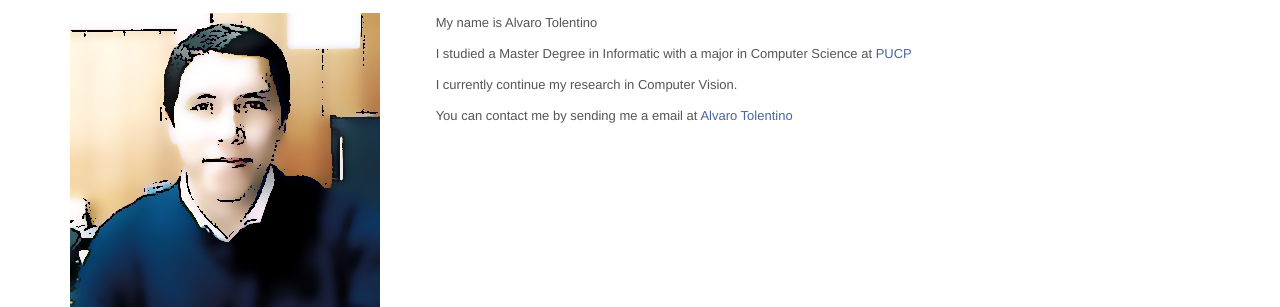
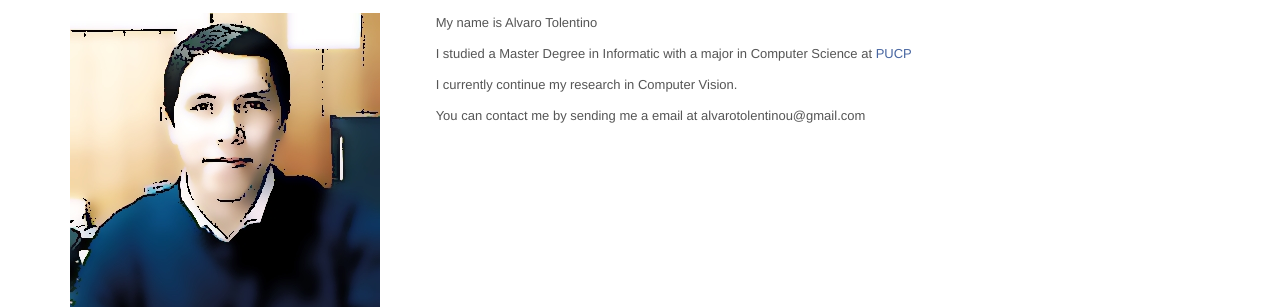
Before and after one commit to alvarotolentino/alvarotolentino.github.io, a Jekyll site: the page built from index.html, in a window 1280 px wide. Shown: the part 2110-2417 px from the top of the page. Built offline with Jekyll 4.4.1, drawn with Linux system fonts in a browser that asks for light colours.

Commit message:
Ofuscate email

```diff
--- a/_includes/head.html
+++ b/_includes/head.html
@@ -37,4 +37,12 @@
   <link rel="stylesheet" href="{{ "/assets/css/syntax.css" | prepend: site.baseurl }}">
   <link rel="stylesheet" href="{{ "/assets/css/prettify.css" | prepend: site.baseurl }}">
   <script src="{{ "/assets/js/code/prettify.js" | prepend: site.baseurl }}"></script>
+  <style>
+  my-email::after {
+    content: attr(data-domain);
+  }
+  my-email::before {
+    content: attr(data-user) "\0040";
+  }
+</style>
 </head>
--- a/index.html
+++ b/index.html
@@ -89,7 +89,7 @@ layout: default
             <p>My name is Alvaro Tolentino</p>
             <p>I studied a Master Degree in Informatic with a major in Computer Science at <a href="http://www.pucp.edu.pe/">PUCP</a></p>
             <p>I currently continue my research in Computer Vision.</p>
-            <p>You can contact me by sending me a email at <a href="&#109;&#97;&#105;&#108;&#116;&#111;&#58;&#97;&#108;&#118;&#97;&#114;&#111;&#116;&#111;&#108;&#101;&#110;&#116;&#105;&#110;&#111;&#117;&#64;&#103;&#109;&#97;&#105;&#108;&#46;&#99;&#111;&#109;">&#65;&#108;&#118;&#97;&#114;&#111;&#32;&#84;&#111;&#108;&#101;&#110;&#116;&#105;&#110;&#111;</a></p>
+            <p>You can contact me by sending me a email at <my-email data-user="alvarotolentinou" data-domain="gmail.com"></my-email></p>
           </div>
         </div>
       </div>
```
